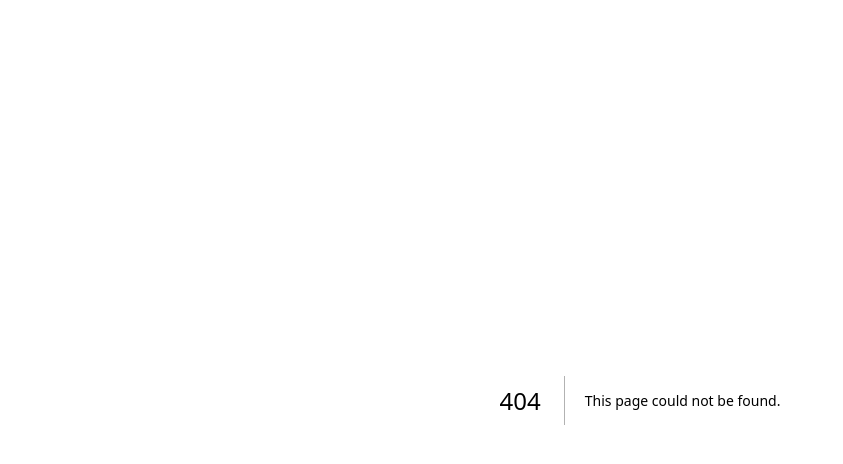
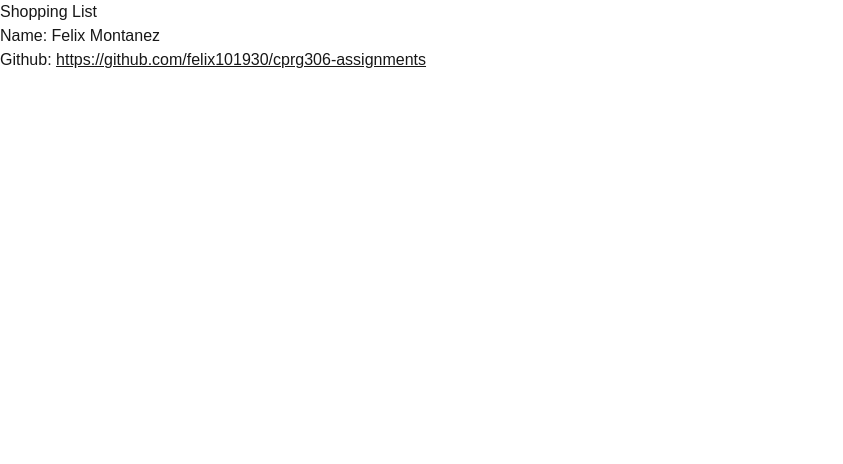
Before and after one commit to felix101930/cprg306-assignments, a Next.js app: page /week-2 in a window 1280 px wide. Before the commit this address had no page. Shown: the top 464 px of the page, without its empty margins (0-843 px from the left). Built offline with nearby package versions, Linux system fonts and the light colour scheme.

Commit message:
adds week2

```diff
--- /dev/null
+++ b/app/week-2/page.js
@@ -0,0 +1,10 @@
+import StudentInfo from './student-info';
+
+export default function Page() {
+    return (
+        <main>
+            <h1>Shopping List</h1>
+            <StudentInfo />
+        </main>
+    )
+}
--- /dev/null
+++ b/app/week-2/student-info.js
@@ -0,0 +1,14 @@
+import Link from 'next/link';
+
+export default function StudentInfo() {
+    return (
+        <div>
+            <h2>Name: Felix Montanez</h2>
+            <p>
+                Github: <Link href="https://github.com/felix101930/cprg306-assignments" className="underline">
+                    https://github.com/felix101930/cprg306-assignments
+                </Link>
+            </p>
+        </div>
+    );
+}
```
